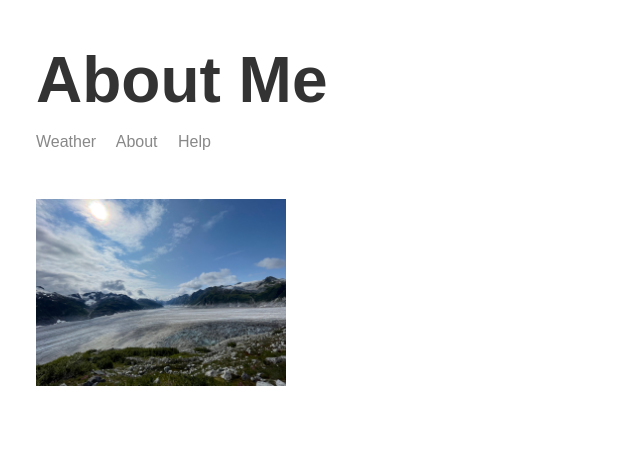
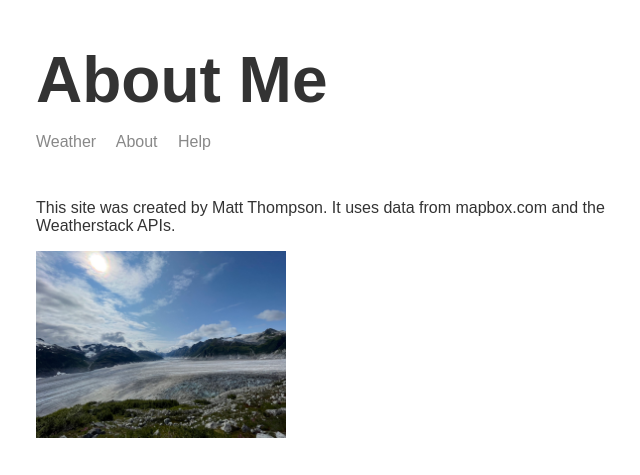
Before and after one commit to mattluthompson/node3-weather-website, a Node server app: page /about in a window 1280 px wide. Shown: the top 475 px of the page, without its empty margins (279-919 px from the left). Run offline with Node 20, Linux system fonts and the light colour scheme; some libraries are stand-ins or nearby versions.

Commit message:
Add about text

```diff
--- a/templates/views/about.hbs
+++ b/templates/views/about.hbs
@@ -8,6 +8,7 @@
     <body>
         <div class="main-content">
             {{>header}}
+            <p>This site was created by Matt Thompson. It uses data from mapbox.com and the Weatherstack APIs.</p>
         <img src="img/alaska.jpeg" class="portrait">
         </div>
 
```
